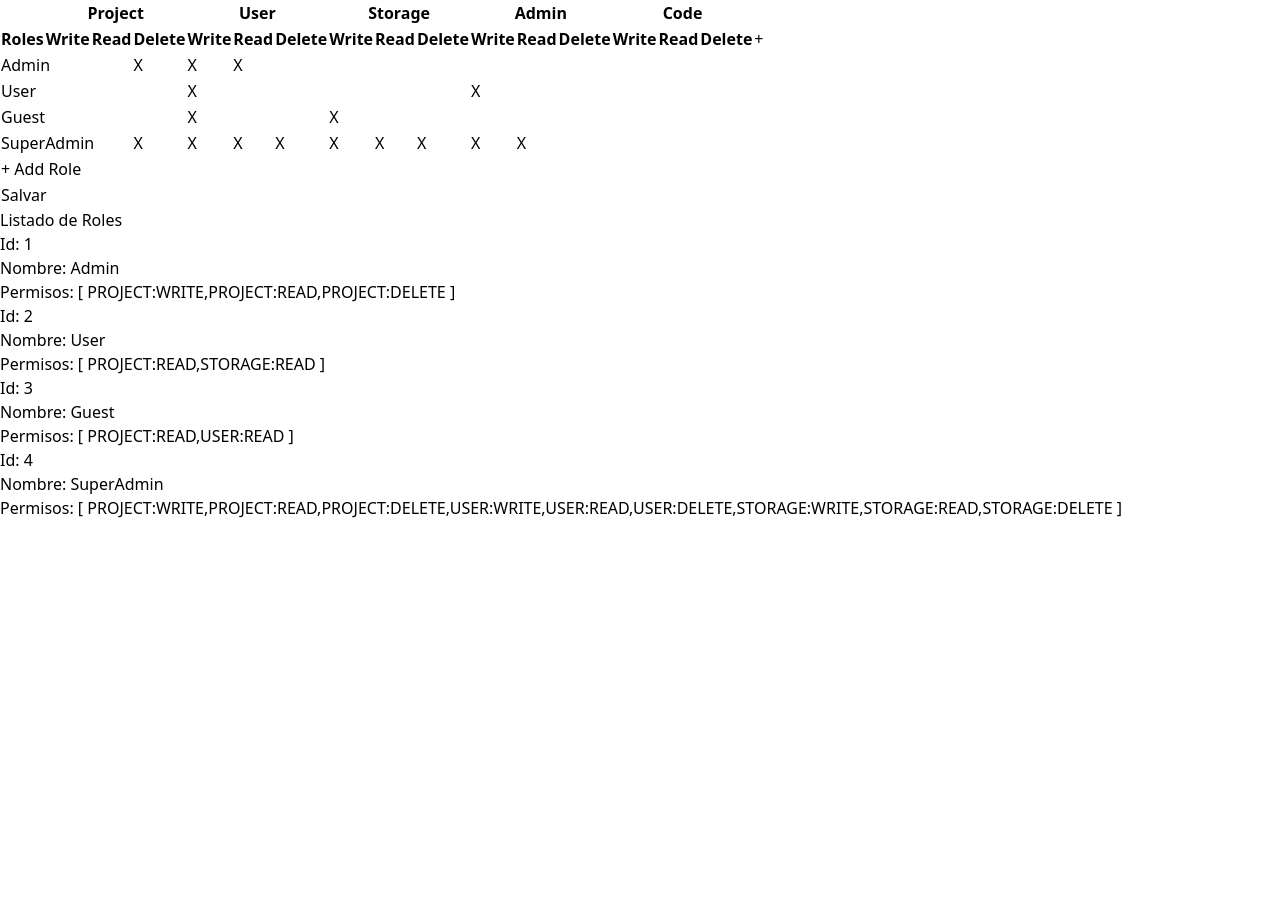
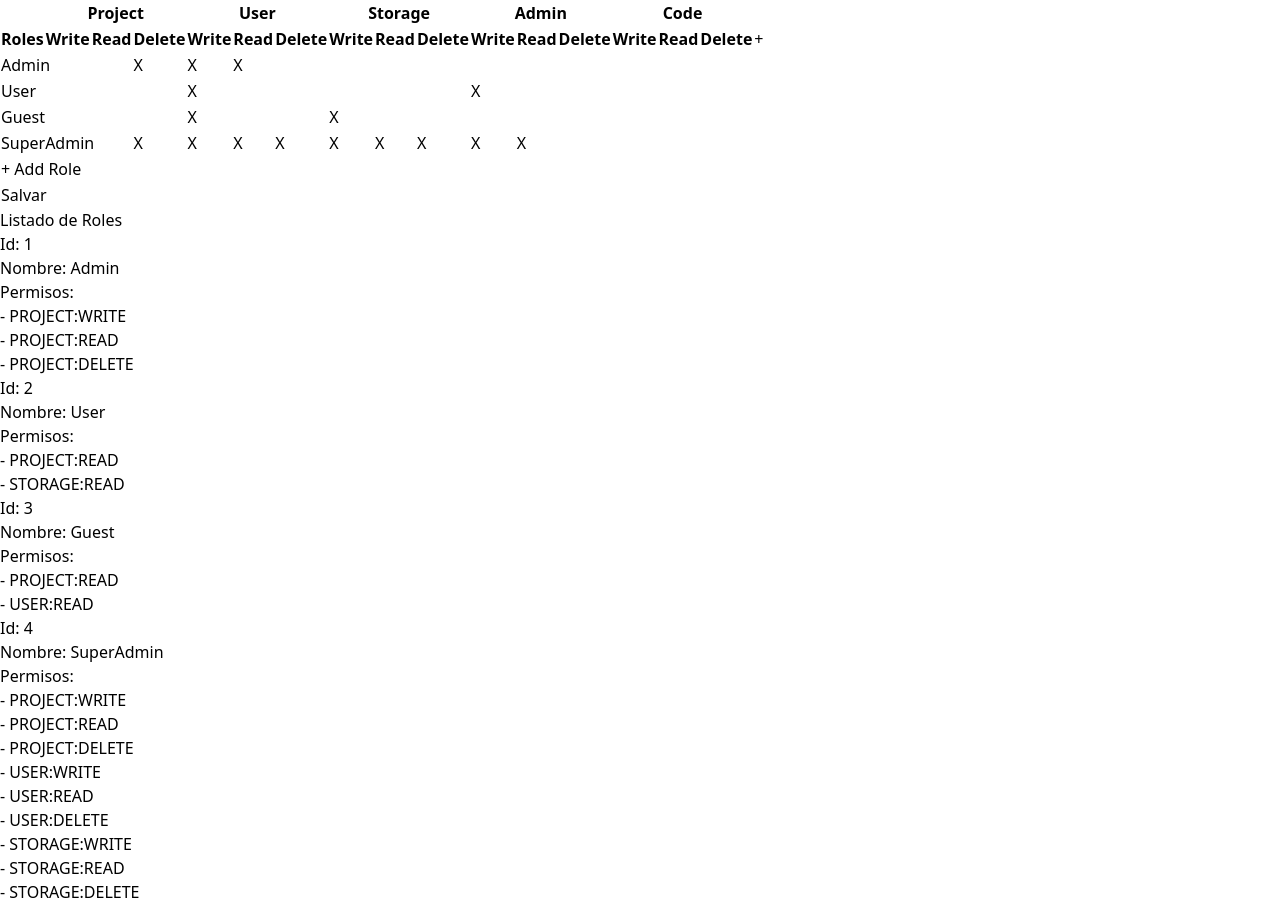
Before and after one commit to UnCubanoDev/roles-permissions-challenge, a React (Vite) app: page / in a window 1280 px wide. Both pictures are taken after a click on the button "Salvar". Before the commit the page ends 800 px from the top, so only its background shows below. Built offline with nearby package versions, Linux system fonts and the light colour scheme.

Commit message:
fix (Component): fix view to the permissions

```diff
--- a/src/components/RolAndPermissions.jsx
+++ b/src/components/RolAndPermissions.jsx
@@ -380,7 +380,15 @@ const RoleAndPermissions = ({ roles, permissions }) => {
                                 <div key={rol.id}>
                                     <h2 className="text-lg font-bold text-center">Id: {rol.id}</h2>
                                     <p className="text-sm">Nombre: {rol.name}</p>
-                                    <p className="text-sm">Permisos: {`[ ${rol.permissions} ]`}</p>
+                                    <div>
+                                        <h2>Permisos:</h2>
+                                        <ul>
+                                            {rol.permissions.map((elemento, index) => (
+                                                <li key={index}>{`- ${elemento}`}</li>
+                                            ))}
+                                        </ul>
+                                    </div>
+                                    {/* <p className="text-sm">Permisos: {`[ ${rol.permissions} ]`}</p> */}
                                 </div>
                             ))}
                         </div>
```
